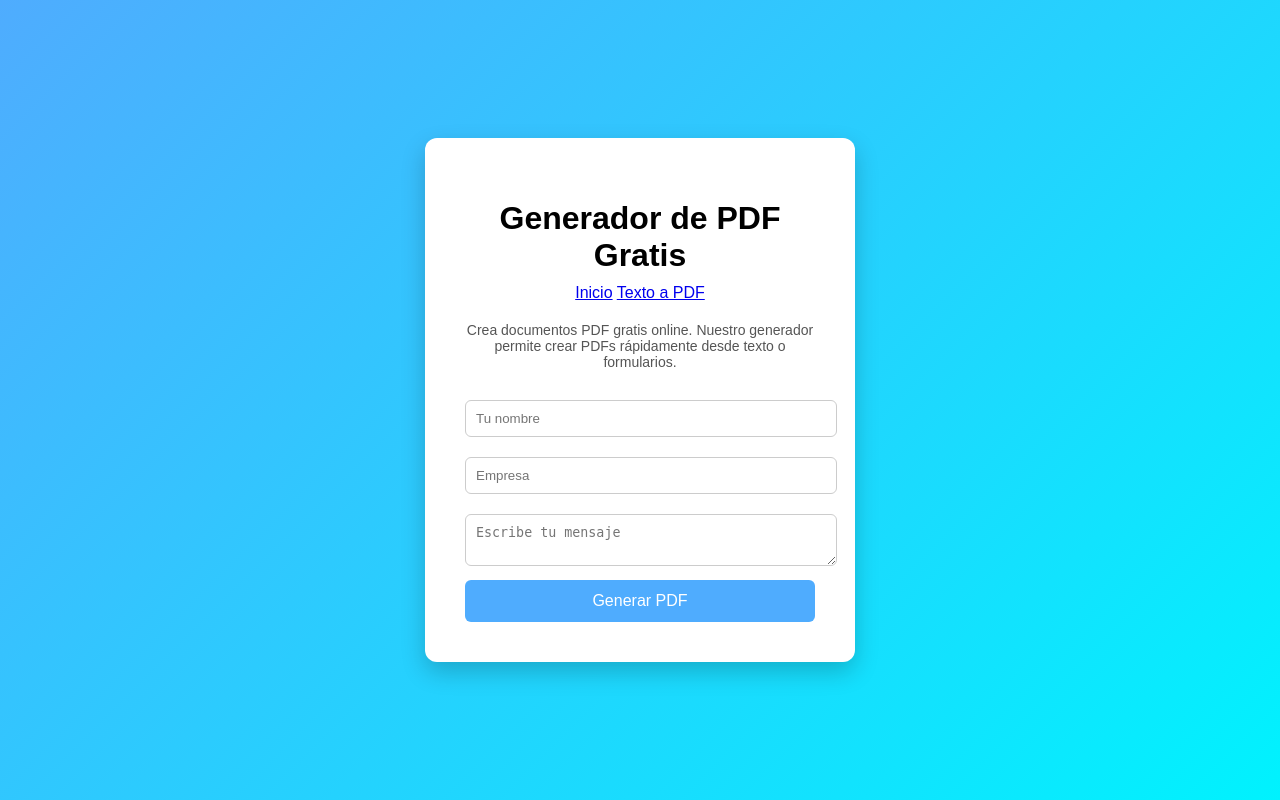
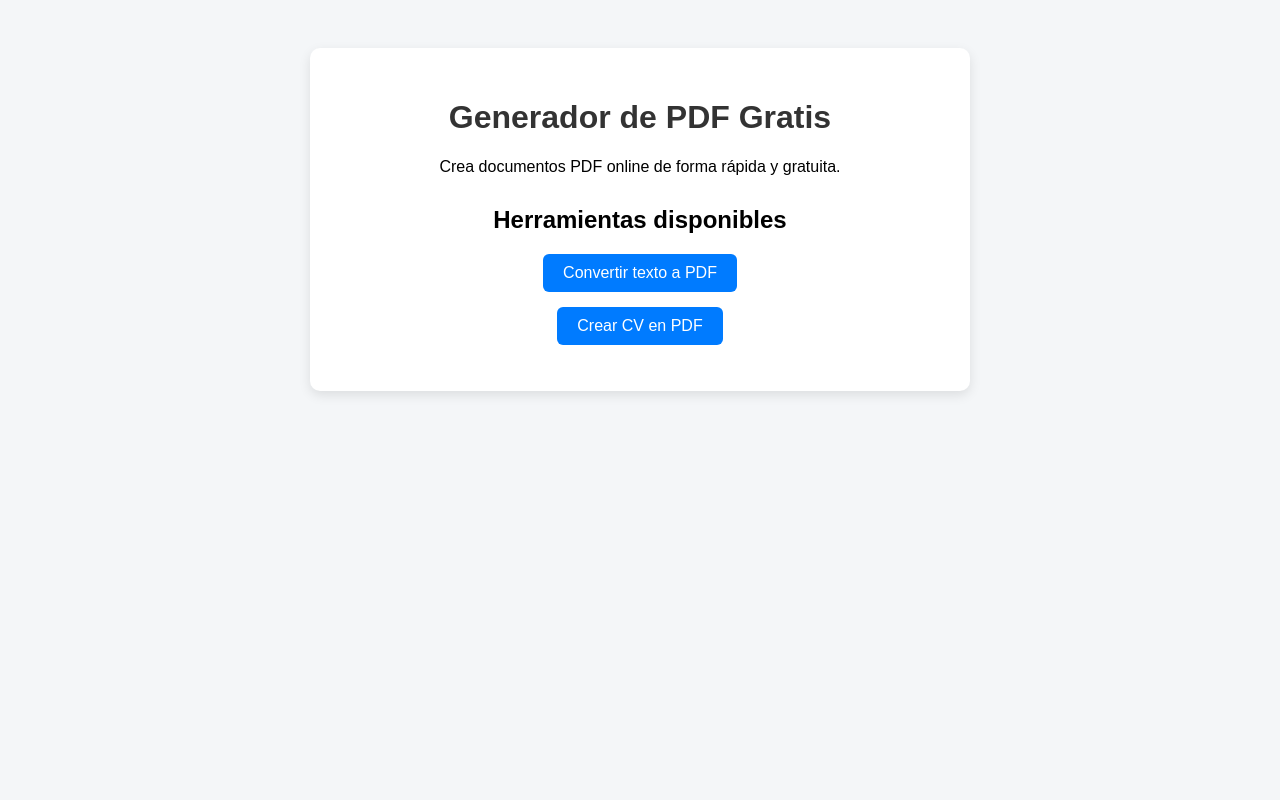
Before and after one commit to aguavellana1-lang/mi-web-pdf, a Flask app: page / in a window 1280 px wide. Run offline with Flask 3, Linux system fonts and the light colour scheme.

Commit message:
Revise index.html for improved layout and content
Updated meta tags, styles, and content for better clarity and usability.

```diff
--- a/templates/index.html
+++ b/templates/index.html
@@ -1,67 +1,58 @@
 <!DOCTYPE html>
-<html>
+<html lang="es">
+<head>
+<meta charset="UTF-8">
+<title>Generador de PDF Gratis | Crear PDF Online</title>
 
-<head>
-<title>Generador de PDF Gratis Online | Crear PDF Fácil</title>
-
-<meta name="description" content="Generador de PDF gratis online. Crea documentos PDF rápidamente sin registrarte.">
-
-<meta name="viewport" content="width=device-width, initial-scale=1.0">
+<meta name="description" content="Herramienta gratuita para crear PDFs online. Convierte texto a PDF, crea tu CV en PDF y más herramientas útiles.">
 
 <style>
 body{
-font-family: Arial, sans-serif;
-background: linear-gradient(135deg,#4facfe,#00f2fe);
-display:flex;
-justify-content:center;
-align-items:center;
-height:100vh;
-margin:0;
+font-family: Arial;
+background:#f4f6f8;
+text-align:center;
+padding:40px;
 }
 
 .container{
 background:white;
-padding:40px;
-border-radius:12px;
-box-shadow:0 10px 25px rgba(0,0,0,0.2);
-width:350px;
-text-align:center;
+padding:30px;
+border-radius:10px;
+max-width:600px;
+margin:auto;
+box-shadow:0 4px 12px rgba(0,0,0,0.1);
 }
 
 h1{
-margin-bottom:10px;
+color:#333;
 }
 
-p{
-color:#555;
-font-size:14px;
-margin-bottom:20px;
+h2{
+margin-top:30px;
 }
 
-input, textarea{
-width:100%;
-padding:10px;
-margin:10px 0;
-border-radius:6px;
-border:1px solid #ccc;
+ul{
+list-style:none;
+padding:0;
 }
 
-button{
-width:100%;
-padding:12px;
-border:none;
-background:#4facfe;
-color:white;
-font-size:16px;
-border-radius:6px;
-cursor:pointer;
+li{
+margin:15px 0;
 }
 
-button:hover{
-background:#3a8de0;
+a{
+text-decoration:none;
+background:#007BFF;
+color:white;
+padding:10px 20px;
+border-radius:6px;
+display:inline-block;
+}
+
+a:hover{
+background:#0056b3;
 }
 </style>
-
 </head>
 
 <body>
@@ -70,27 +61,16 @@ background:#3a8de0;
 
 <h1>Generador de PDF Gratis</h1>
 
-<div style="margin-bottom:20px;">
-<a href="/">Inicio</a>
-<a href="/texto">Texto a PDF</a>
-</div>
+<p>Crea documentos PDF online de forma rápida y gratuita.</p>
 
-<p>Crea documentos PDF gratis online. Nuestro generador permite crear PDFs rápidamente desde texto o formularios.</p>
+<h2>Herramientas disponibles</h2>
 
-<form action="/generar" method="POST">
-
-<input type="text" name="nombre" placeholder="Tu nombre" required>
-
-<input type="text" name="empresa" placeholder="Empresa">
-
-<textarea name="mensaje" placeholder="Escribe tu mensaje"></textarea>
-
-<button type="submit">Generar PDF</button>
-
-</form>
+<ul>
+<li><a href="/texto">Convertir texto a PDF</a></li>
+<li><a href="/cv">Crear CV en PDF</a></li>
+</ul>
 
 </div>
 
 </body>
-
 </html>
```
